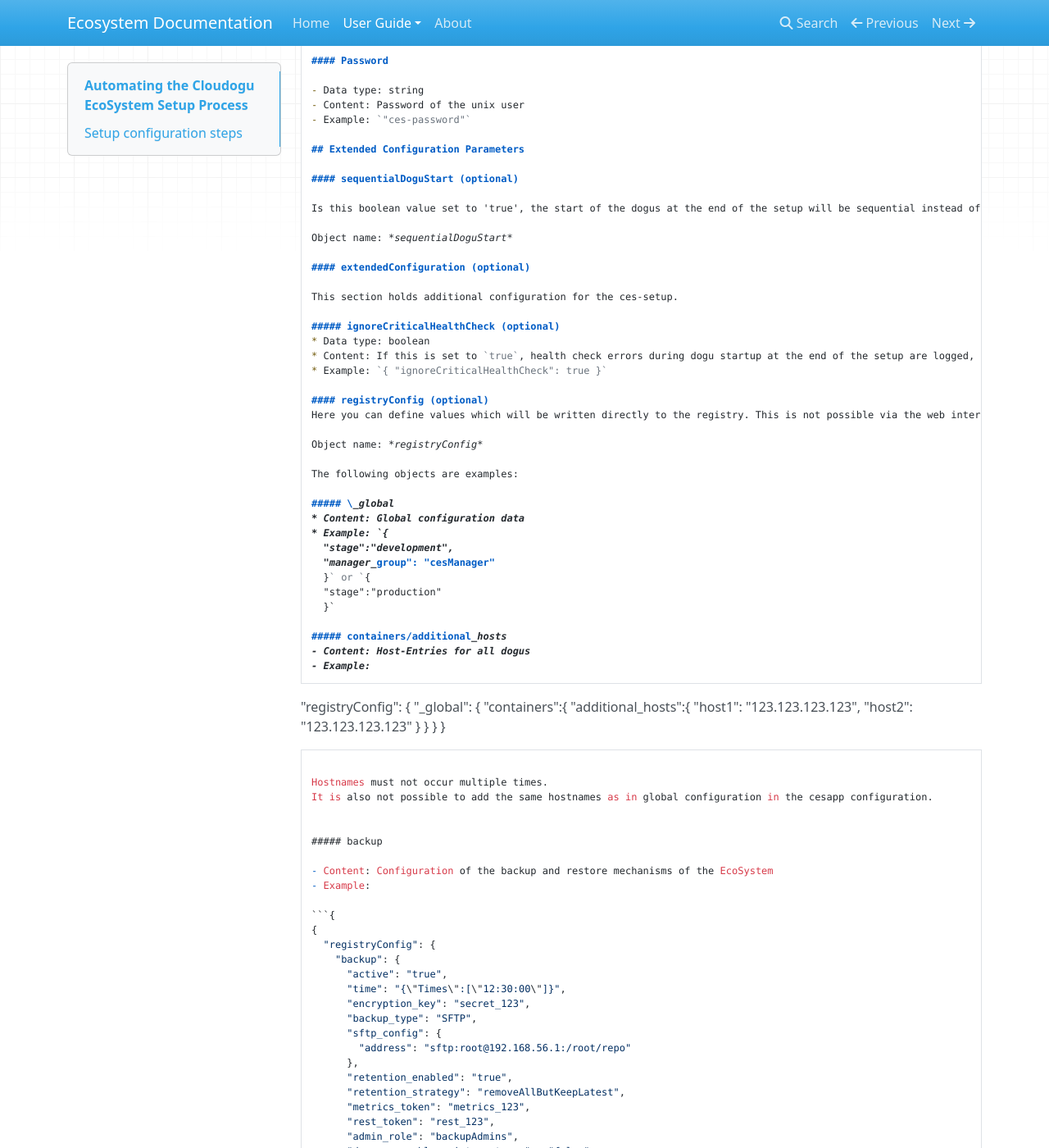
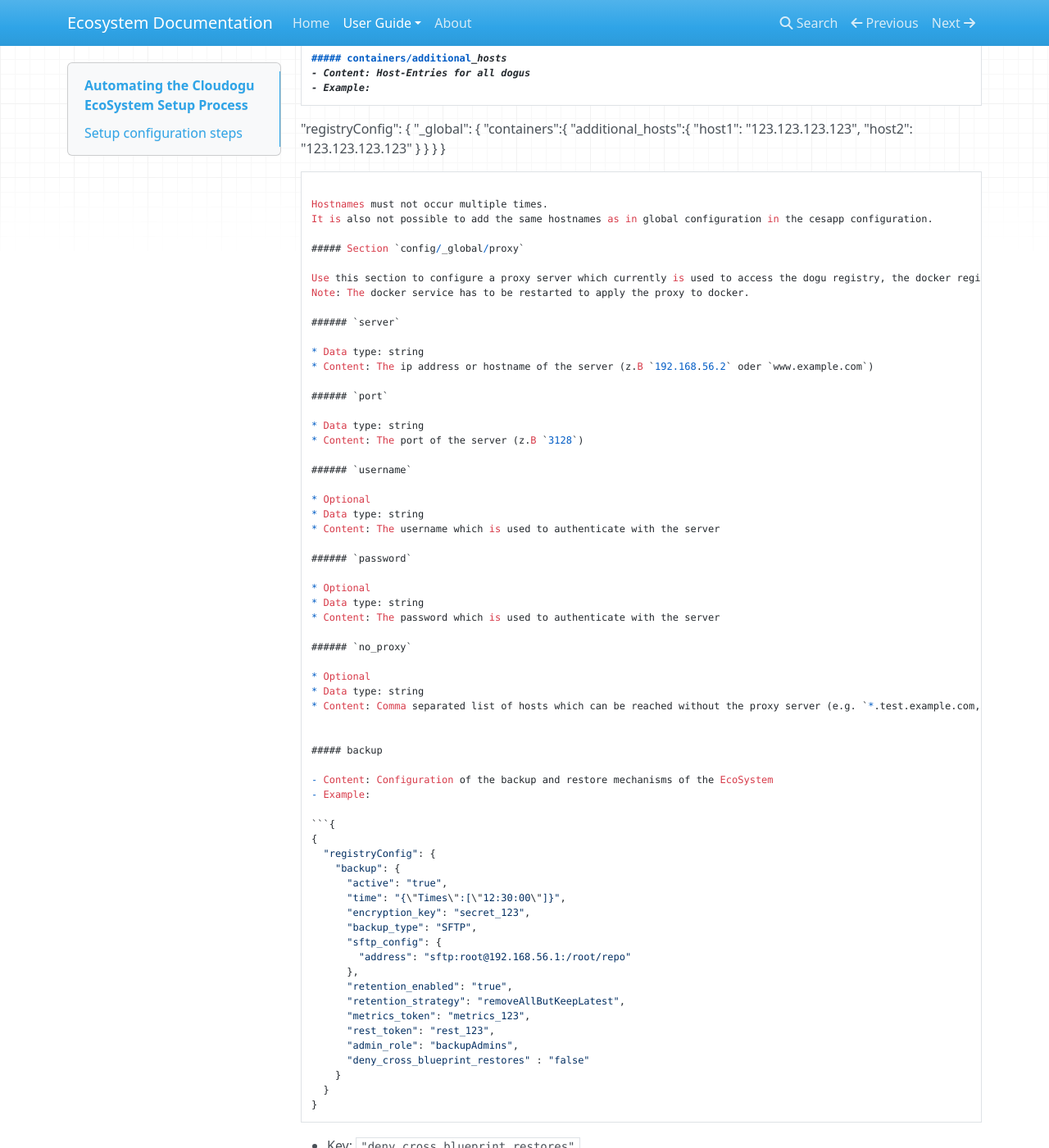
Before and after one commit to cloudogu/ecosystem, an MkDocs documentation site: the page built from docs/docs/user-guide/setup-json.md, in a window 1280 px wide and 1400 px high, scrolled down 9034 px. Shown: the whole window at 82% size. Built offline with MkDocs 1.6.1, drawn with Linux system fonts in a browser that asks for light colours; nearby versions of some CDN libraries; old or Windows-style settings are respelled for this version of MkDocs; some of the changed text lies outside the part shown.

Commit message:
Update documentation

```diff
--- a/docs/docs/user-guide/setup-json.md
+++ b/docs/docs/user-guide/setup-json.md
@@ -431,6 +398,39 @@ The following objects are examples:
 
 Hostnames must not occur multiple times.
 It is also not possible to add the same hostnames as in global configuration in the cesapp configuration.
+
+##### Section `config/_global/proxy`
+
+Use this section to configure a proxy server which currently is used to access the dogu registry, the docker registry.
+Note: The docker service has to be restarted to apply the proxy to docker.
+
+###### `server`
+
+* Data type: string
+* Content: The ip address or hostname of the server (z.B `192.168.56.2` oder `www.example.com`)
+
+###### `port`
+
+* Data type: string
+* Content: The port of the server (z.B `3128`)
+
+###### `username`
+
+* Optional
+* Data type: string
+* Content: The username which is used to authenticate with the server
+
+###### `password`
+
+* Optional
+* Data type: string
+* Content: The password which is used to authenticate with the server
+
+###### `no_proxy`
+
+* Optional
+* Data type: string
+* Content: Comma separated list of hosts which can be reached without the proxy server (e.g. `*.test.example.com,.example2.com'`).
 
 
 ##### backup
```
Also changed, not shown: other parts of docs/docs/user-guide/setup-json.md (+0 -33 lines), docs/docs/user-guide/setup-json_de.md (+33 -34 lines).
